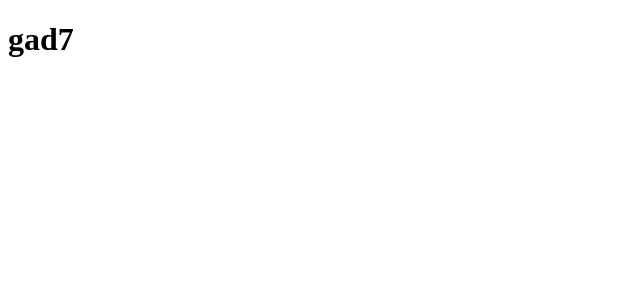
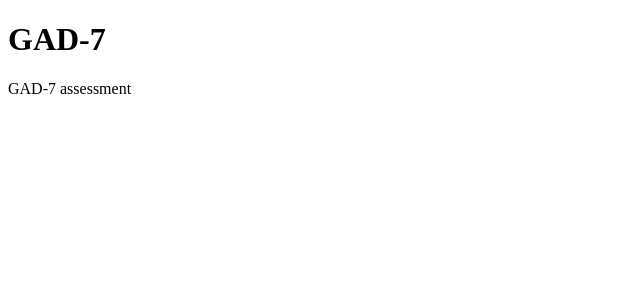
Before and after one commit to hooman-the1/GAD7-Psychology-test, an Angular app: page / in a window 1280 px wide. Shown: the top 300 px of the page, without its empty margins (0-640 px from the left). Built offline with nearby package versions, Linux system fonts and the light colour scheme.

Commit message:
feat: add GAD-7 root application shell

```diff
--- /dev/null
+++ b/src/app/app-shell.component.ts
@@ -0,0 +1,8 @@
+import { Component } from '@angular/core';
+
+@Component({
+  selector: 'app-shell',
+  standalone: true,
+  template: '<main><h1>GAD-7</h1><p>GAD-7 assessment</p></main>'
+})
+export class AppShellComponent {}
--- a/src/app/app.component.ts
+++ b/src/app/app.component.ts
@@ -1,8 +1,10 @@
 import { Component } from '@angular/core';
+import { RouterOutlet } from '@angular/router';
 
 @Component({
   selector: 'app-root',
   standalone: true,
-  template: '<h1>gad7</h1>'
+  imports: [RouterOutlet],
+  template: '<router-outlet />'
 })
 export class AppComponent {}
--- /dev/null
+++ b/src/app/app.routes.ts
@@ -0,0 +1,6 @@
+import { Routes } from '@angular/router';
+import { AppShellComponent } from './app-shell.component';
+
+export const appRoutes: Routes = [
+  { path: '', component: AppShellComponent }
+];
--- a/src/main.ts
+++ b/src/main.ts
@@ -1,4 +1,8 @@
 import { bootstrapApplication } from '@angular/platform-browser';
+import { provideRouter } from '@angular/router';
 import { AppComponent } from './app/app.component';
+import { appRoutes } from './app/app.routes';
 
-bootstrapApplication(AppComponent).catch((error: unknown) => console.error(error));
+bootstrapApplication(AppComponent, {
+  providers: [provideRouter(appRoutes)]
+}).catch((error: unknown) => console.error(error));
```
Also changed, not shown: 2 other files (tests, documents, lock files or other folders).
